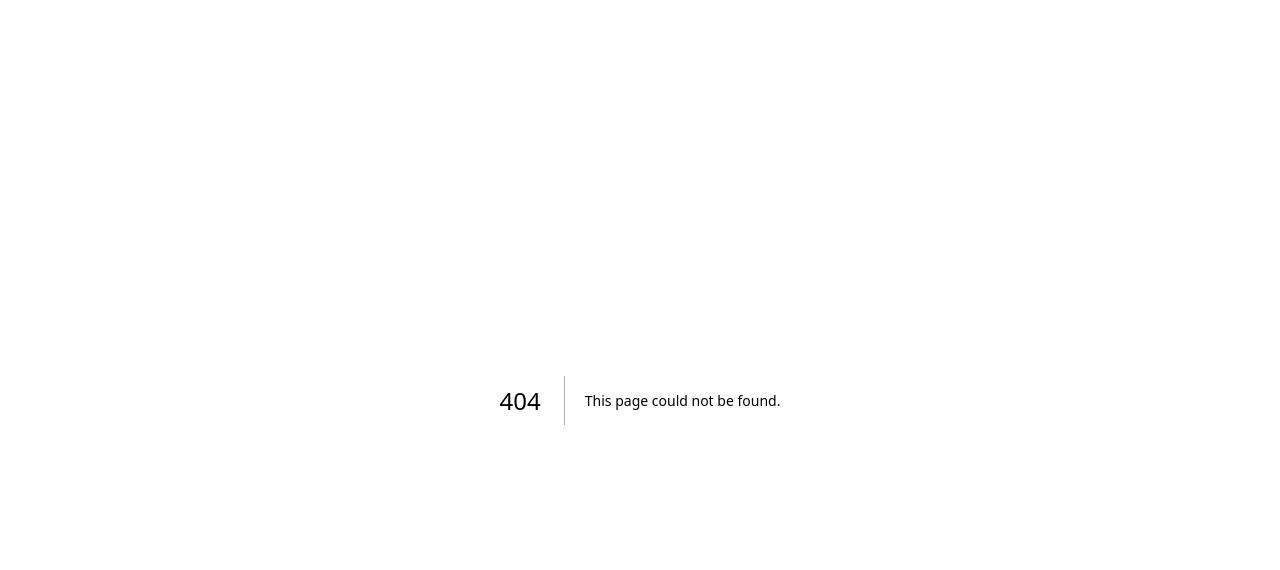
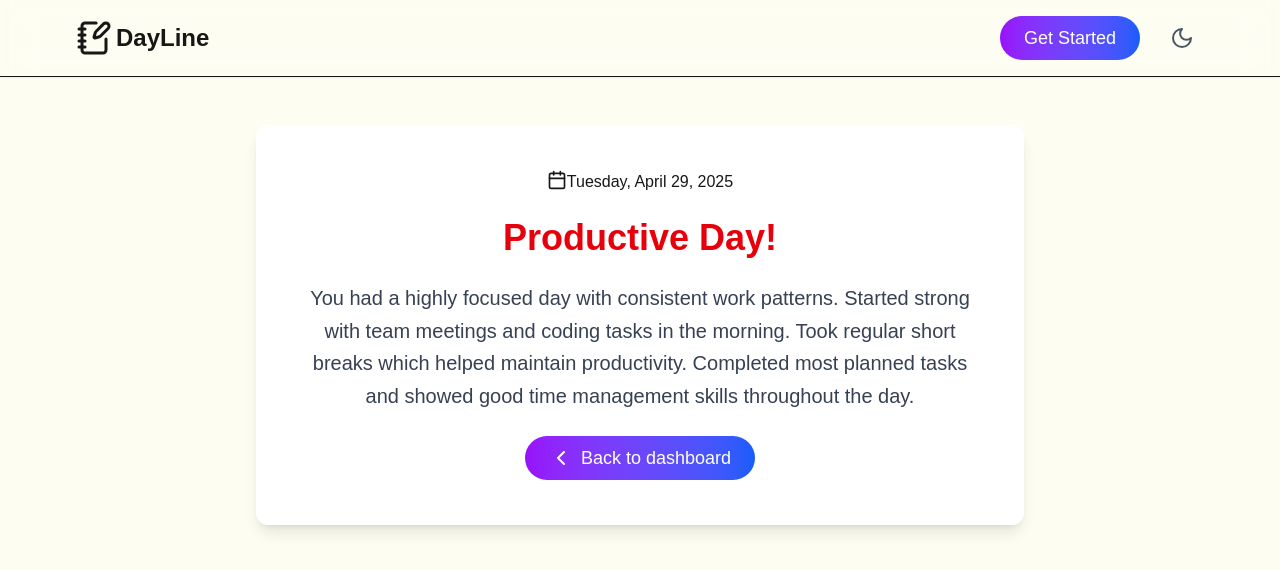
Before and after one commit to shlokkohli/DayLine, a Next.js app: page /summary in a window 1280 px wide. Before the commit this address had no page. Shown: the top 570 px of the page. Built offline with nearby package versions, Linux system fonts and the light colour scheme; no server answers.

Commit message:
added summary page

```diff
--- a/src/app/log/page.tsx
+++ b/src/app/log/page.tsx
@@ -1,11 +1,13 @@
 'use client'
 import Navbar from '@/components/Navbar/Navbar'
 import { Calendar, ChevronLeft, ChevronRight, Clock, PenLine, Sparkles } from 'lucide-react'
+import { useRouter } from 'next/navigation'
 import React from 'react'
 
 const page = () => {
 
     const currentDate = new Date();
+    const router = useRouter();
 
   return (
     <div className='min-h-screen'>
@@ -74,9 +76,12 @@ const page = () => {
                             <button
                                 type='submit'
                                 className='w-full px-6 py-4 bg-gradient-to-r from-amber-500 to-orange-500 hover:from-amber-600 hover:to-orange-600 text-white rounded-xl font-medium transition-all duration-300 flex items-center justify-center gap-2 group'
+                                onClick={() => router.push('/summary')}
                             >
                                 <Sparkles className='w-5 h-5' />
-                                <span>Generate Summary</span>
+                                <span>
+                                    Generate Summary
+                                </span>
                             </button>
 
                         </div>
--- /dev/null
+++ b/src/app/summary/page.tsx
@@ -0,0 +1,60 @@
+'use client'
+import Navbar from '@/components/Navbar/Navbar'
+import { Calendar, ChevronLeft } from 'lucide-react'
+import { useRouter } from 'next/navigation'
+import React from 'react'
+
+const summaryPage = () => {
+
+    const router = useRouter();
+
+  return (
+    <div>
+
+        <div className='sticky top-0 shadow-sm backdrop-blur-lg'>
+            <Navbar />
+        </div>
+
+        <hr />
+
+        <div className='p-12'>
+
+            <div className='flex flex-col justify-center items-center px-10 py-6 min-h-[400px] bg-white shadow-lg dark:bg-gray-800 max-w-3xl mx-auto space-y-6 rounded-xl'>
+
+                <div className='flex'>
+                    <span>
+                        <Calendar size={20} />
+                    </span>
+                    <span>
+                        Tuesday, April 29, 2025
+                    </span>
+                </div>
+
+                <h1 className='text-red-600 text-4xl font-black'>
+                    Productive Day!
+                </h1>
+
+                <p className='text-xl text-center dark:text-gray-300 text-gray-700 leading-relaxed'>
+                    You had a highly focused day with consistent work patterns. Started strong with team meetings and coding tasks in the morning. Took regular short breaks which helped maintain productivity. Completed most planned tasks and showed good time management skills throughout the day.
+                </p>
+
+                <button
+                    className='group flex items-center justify-center bg-gradient-to-r from-purple-600 to-blue-600
+                    hover:from-purple-700 hover:to-blue-700 text-white text-lg rounded-full p-2 px-6 transition-all gap-2'
+                    onClick={() => router.push('/log')}
+                >
+                    <span className='group-hover:translate-x-2 transition-all duration-300'>
+                        <ChevronLeft />
+                    </span>
+                    Back to dashboard
+                </button>
+
+            </div>
+
+        </div>
+
+    </div>
+  )
+}
+
+export default summaryPage
```
